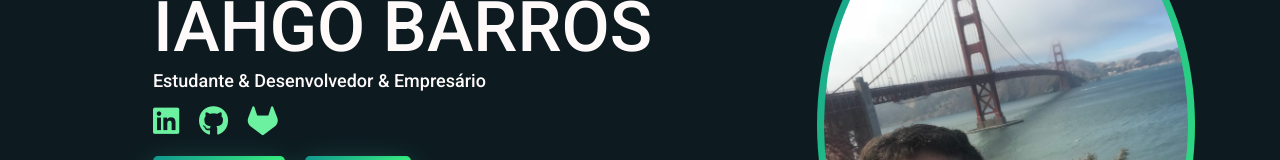
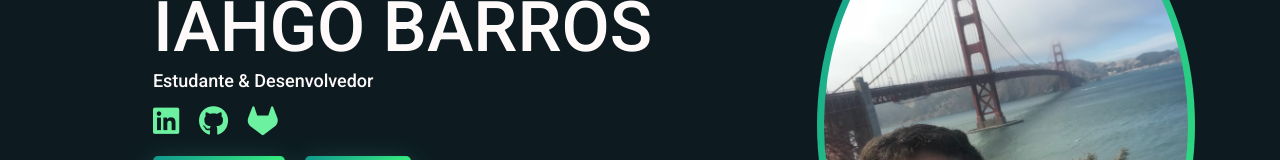
Before and after one commit to iahgo/iahgo.github.io, a plain HTML site: page index.html in a window 1280 px wide. Shown: the part 320-480 px from the top of the page. Drawn offline with nearby package versions, Linux system fonts and the light colour scheme.

Commit message:
Update index.html

```diff
--- a/index.html
+++ b/index.html
@@ -76,7 +76,7 @@ PROJETO FEITO COM BASE NO SITE DE ARTHUR VASCONCELOS:
               <div class="banner_content">
                 <h4 class="text-uppercase ola-eu-sou">Olá! Eu sou</h4>
                 <h1 class="text-uppercase" style="margin-bottom: 10px;">Iahgo Barros</h1>
-                <h4 class="developer-intro">Estudante & Desenvolvedor & Empresário</h4>
+                <h4 class="developer-intro">Estudante & Desenvolvedor</h4>
                 <div class="mb-3">
                   <a class="logo pr-3" href="https://www.linkedin.com/in/iahgo-barros/" target="_blank"><i class="fab fa-linkedin fa-2x"></i></a>
                   <a class="logo pr-3" href="https://github.com/iahgo" target="_blank"><i class="fab fa-github fa-2x"></i></a>
```
